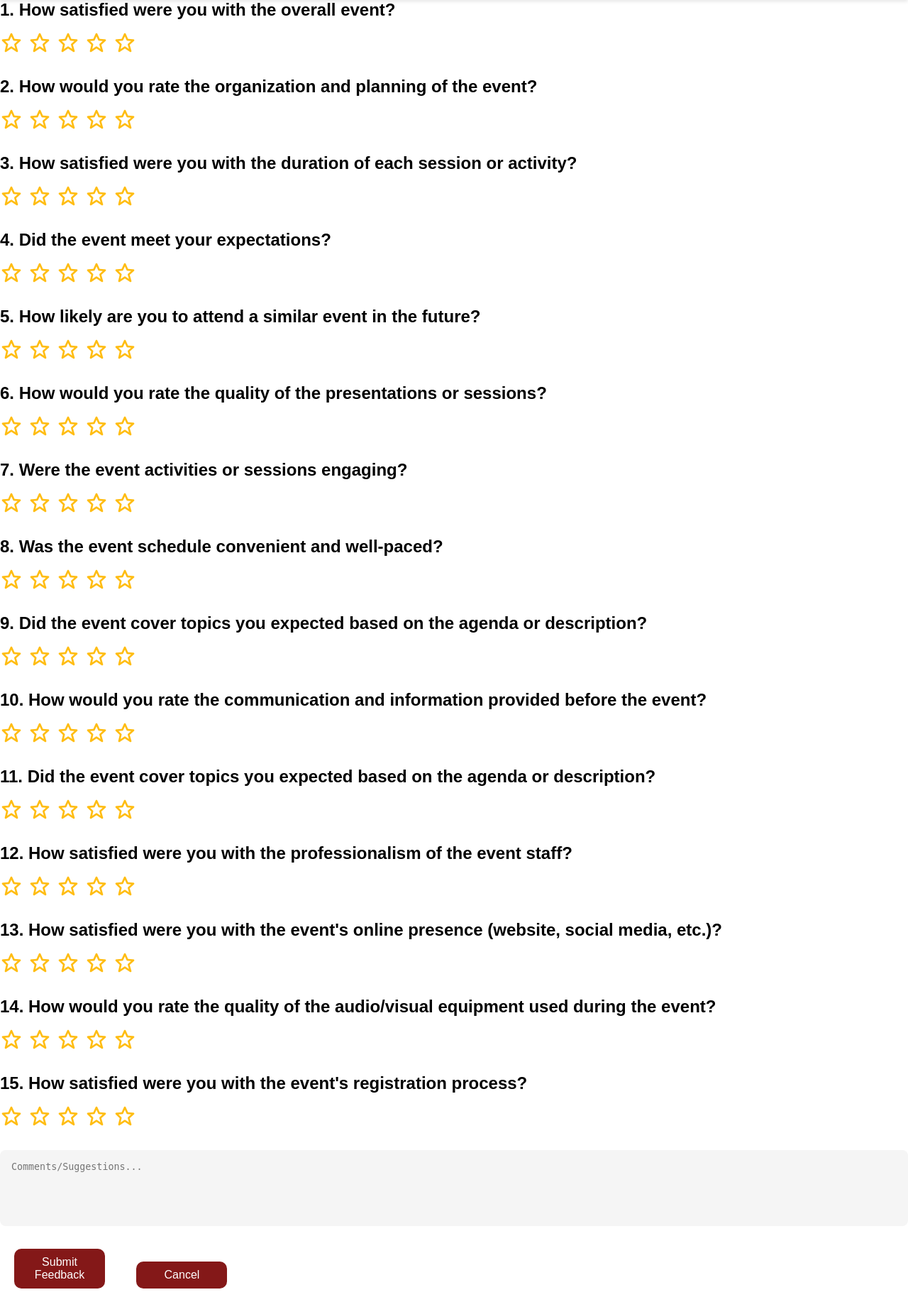
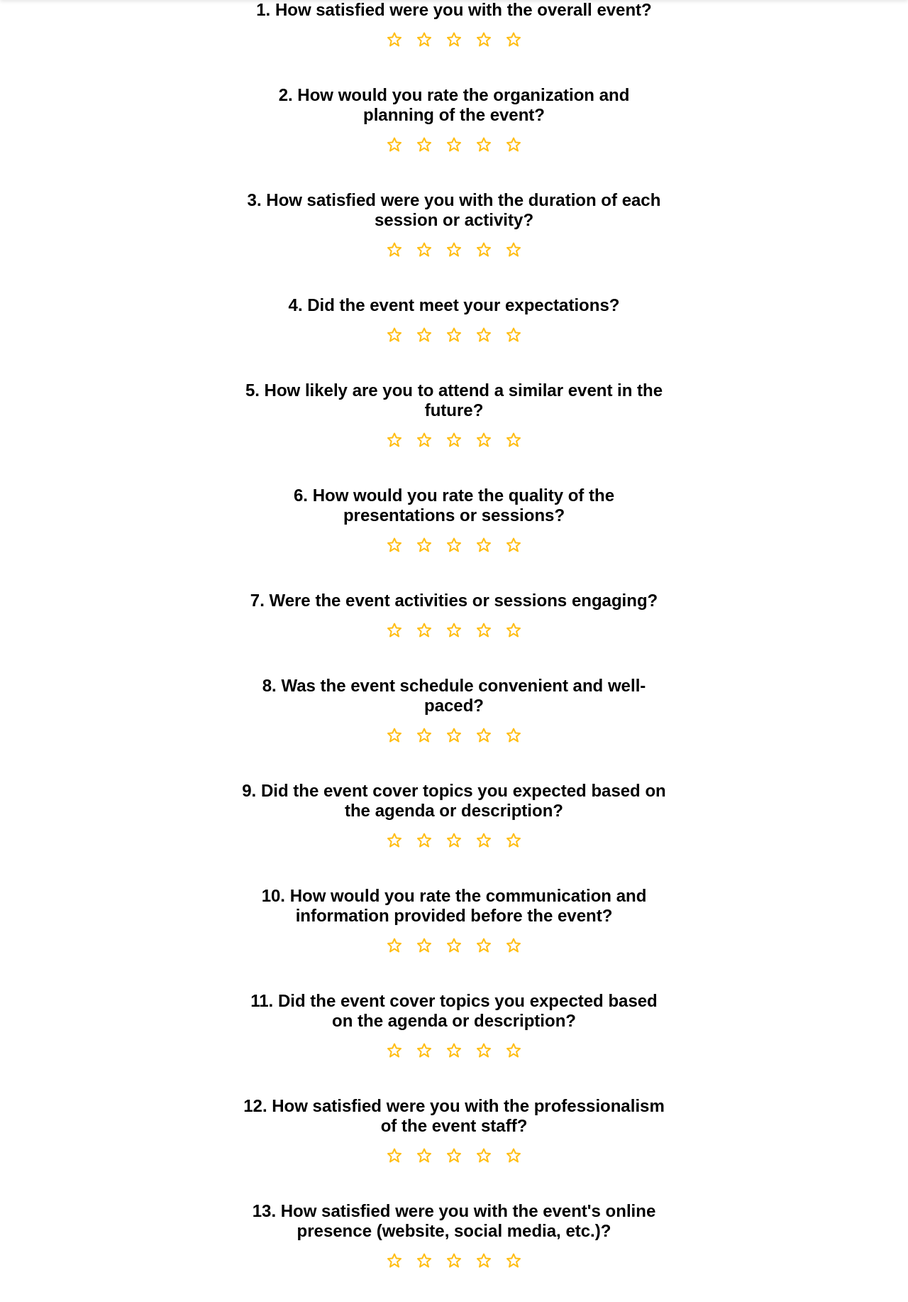
Before and after one commit to kjgb031/soft-eng101-main, a PHP site: page /feedbackform.html in a window 1280 px wide. Shown: the part 110-1944 px from the top of the page at 71% size. Run offline with PHP 8.4, Linux system fonts and the light colour scheme; a stand-in replaces the project's code that opens the database connection.

Commit message:
Feedback form updated

```diff
--- a/feedback.php
+++ b/feedback.php
@@ -1,3 +1,4 @@
+<?php
 // Include your database connection
 include 'db_connection.php';
 
@@ -68,3 +69,4 @@ if ($_SERVER['REQUEST_METHOD'] == 'POST' && $_POST['action'] === 'submit') {
     header("Location: index.html");
     exit();
 }
+?>
--- a/feedbackform.html
+++ b/feedbackform.html
@@ -19,10 +19,9 @@
     </header>
 
      <main>
-        <form action="feedback.php" method="POST"></form>
+        <form action="feedback.php" method="POST">
             <div class="wrapper">
                 <h3>1. How satisfied were you with the overall event?</h3>
-            <form action="#">
                 <div class="rating">
                     <input type="number" name="question_01" hidden>
                     <i class='bx bx-star star' style="--i: 0;"></i>
@@ -31,9 +30,10 @@
                     <i class='bx bx-star star' style="--i: 3;"></i>
                     <i class='bx bx-star star' style="--i: 4;"></i>
                 </div>
+            </div>
+
             <div class="wrapper">
                 <h3>2. How would you rate the organization and planning of the event?</h3>
-            <form action="#">
                 <div class="rating">
                     <input type="number" name="question_02" hidden>
                     <i class='bx bx-star star' style="--i: 0;"></i>
@@ -42,9 +42,10 @@
                     <i class='bx bx-star star' style="--i: 3;"></i>
                     <i class='bx bx-star star' style="--i: 4;"></i>
                 </div>
+            </div>
+
             <div class="wrapper">
                 <h3>3. How satisfied were you with the duration of each session or activity?</h3>
-            <form action="#">
                 <div class="rating">
                     <input type="number" name="question_33" hidden>
                     <i class='bx bx-star star' style="--i: 0;"></i>
@@ -53,9 +54,10 @@
                     <i class='bx bx-star star' style="--i: 3;"></i>
                     <i class='bx bx-star star' style="--i: 4;"></i>
                 </div>
+            </div>
+
             <div class="wrapper">
                 <h3>4. Did the event meet your expectations?</h3>
-            <form action="#">
                     <div class="rating">
                         <input type="number" name="question_04" hidden>
                         <i class='bx bx-star star' style="--i: 0;"></i>
@@ -64,9 +66,10 @@
                         <i class='bx bx-star star' style="--i: 3;"></i>
                         <i class='bx bx-star star' style="--i: 4;"></i>
                     </div>
+            </div>
+
             <div class="wrapper">
                 <h3>5. How likely are you to attend a similar event in the future?</h3>
-            <form action="#">
                     <div class="rating">
                         <input type="number" name="question_05" hidden>
                         <i class='bx bx-star star' style="--i: 0;"></i>
@@ -75,9 +78,10 @@
                         <i class='bx bx-star star' style="--i: 3;"></i>
                         <i class='bx bx-star star' style="--i: 4;"></i>
                     </div>
+            </div>
+
             <div class="wrapper">
                 <h3>6. How would you rate the quality of the presentations or sessions?</h3>
-            <form action="#">
                     <div class="rating">
                         <input type="number" name="question_06" hidden>
                         <i class='bx bx-star star' style="--i: 0;"></i>
@@ -86,9 +90,10 @@
                         <i class='bx bx-star star' style="--i: 3;"></i>
                         <i class='bx bx-star star' style="--i: 4;"></i>
                     </div>
+            </div>
+
             <div class="wrapper">
                 <h3>7. Were the event activities or sessions engaging?</h3>
-            <form action="#">
                     <div class="rating">
                         <input type="number" name="question_07" hidden>
                         <i class='bx bx-star star' style="--i: 0;"></i>
@@ -97,9 +102,10 @@
                         <i class='bx bx-star star' style="--i: 3;"></i>
                         <i class='bx bx-star star' style="--i: 4;"></i>
                     </div>
+            </div>
+
             <div class="wrapper">
                 <h3>8. Was the event schedule convenient and well-paced?</h3>
-            <form action="#">
                     <div class="rating">
                         <input type="number" name="question_08" hidden>
                         <i class='bx bx-star star' style="--i: 0;"></i>
@@ -108,9 +114,10 @@
                         <i class='bx bx-star star' style="--i: 3;"></i>
                         <i class='bx bx-star star' style="--i: 4;"></i>
                     </div>
+            </div>
+
             <div class="wrapper">
                 <h3>9. Did the event cover topics you expected based on the agenda or description?</h3>
-            <form action="#">
                     <div class="rating">
                         <input type="number" name="question_09" hidden>
                         <i class='bx bx-star star' style="--i: 0;"></i>
@@ -119,9 +126,10 @@
                         <i class='bx bx-star star' style="--i: 3;"></i>
                         <i class='bx bx-star star' style="--i: 4;"></i>
                     </div>
+            </div>
+
             <div class="wrapper">
                 <h3>10. How would you rate the communication and information provided before the event?</h3>
-            <form action="#">
                     <div class="rating">
                         <input type="number" name="question_10" hidden>
                         <i class='bx bx-star star' style="--i: 0;"></i>
@@ -130,9 +138,10 @@
                         <i class='bx bx-star star' style="--i: 3;"></i>
                         <i class='bx bx-star star' style="--i: 4;"></i>
                     </div>
+            </div>
+
             <div class="wrapper">
                 <h3>11. Did the event cover topics you expected based on the agenda or description?</h3>
-            <form action="#">
                     <div class="rating">
                         <input type="number" name="question_11" hidden>
                         <i class='bx bx-star star' style="--i: 0;"></i>
@@ -141,9 +150,10 @@
                         <i class='bx bx-star star' style="--i: 3;"></i>
                         <i class='bx bx-star star' style="--i: 4;"></i>
                     </div>
+            </div>
+
             <div class="wrapper">
                 <h3>12. How satisfied were you with the professionalism of the event staff?</h3>
-            <form action="#">
                     <div class="rating">
                         <input type="number" name="question_12" hidden>
                         <i class='bx bx-star star' style="--i: 0;"></i>
@@ -152,9 +162,10 @@
                         <i class='bx bx-star star' style="--i: 3;"></i>
                         <i class='bx bx-star star' style="--i: 4;"></i>
                     </div>
+            </div>
+
             <div class="wrapper">
                 <h3>13. How satisfied were you with the event's online presence (website, social media, etc.)?</h3>
-            <form action="#">
                     <div class="rating">
                         <input type="number" name="question_13" hidden>
                         <i class='bx bx-star star' style="--i: 0;"></i>
@@ -163,9 +174,10 @@
                         <i class='bx bx-star star' style="--i: 3;"></i>
                         <i class='bx bx-star star' style="--i: 4;"></i>
                     </div>
+            </div>
+
             <div class="wrapper">
                 <h3>14. How would you rate the quality of the audio/visual equipment used during the event?</h3>
-            <form action="#">
                     <div class="rating">
                         <input type="number" name="question_14" hidden>
                         <i class='bx bx-star star' style="--i: 0;"></i>
@@ -174,9 +186,10 @@
                         <i class='bx bx-star star' style="--i: 3;"></i>
                         <i class='bx bx-star star' style="--i: 4;"></i>
                     </div>
+            </div>
+
             <div class="wrapper">
                 <h3>15. How satisfied were you with the event's registration process?</h3>
-            <form action="#">
                 <div class="rating">
                     <input type="number" name="question_15" hidden>
                     <i class='bx bx-star star' style="--i: 0;"></i>
@@ -185,11 +198,14 @@
                     <i class='bx bx-star star' style="--i: 3;"></i>
                     <i class='bx bx-star star' style="--i: 4;"></i>
                 </div>
+            </div>
+
             <div class="button-submit">
                 <textarea name="opinion" cols="30" rows="5" placeholder="Comments/Suggestions..."></textarea>
                 <button type="submit" name="action" value="submit" class="submit-btn">Submit Feedback</button>
                 <button type="button" name="action" value="cancel" class="submit-btn cancel-btn">Cancel</button>
             </div>
+        </form>
     </main>
 
     <footer>
@@ -221,6 +237,7 @@
             <p>Copyright © 2024. All Rights Reserved. AJEK Visionaries</p>
         </div>
     </footer>
+
     <script src="feedback.js" async defer></script>
 </body>
 </html>
--- a/style_feedback.css
+++ b/style_feedback.css
@@ -1,4 +1,3 @@
-
 * {
   margin: 0;
   padding: 0;
@@ -114,6 +113,30 @@ footer {
 	--shadow: 8px 8px 30px rgba(0,0,0,.05);
 }
 
+main form {
+  display: flex;
+  flex-direction: column;
+  align-items: center;
+}
+
+.wrapper {
+  width: 100%;
+  max-width: 600px;
+  text-align: center;
+  margin-bottom: 20px;
+}
+
+.rating {
+  display: flex;
+  justify-content: center;
+  margin-top: 10px;
+}
+
+.rating .star {
+  font-size: 24px;
+  cursor: pointer;
+  margin: 0 5px;
+}
 
 .wrapper h3 {
 	font-size: 1.5rem;
@@ -134,6 +157,27 @@ footer {
 .rating .star.active {
 	opacity: 0;
 	animation: animate .5s calc(var(--i) * .1s) ease-in-out forwards;
+}
+
+.button-submit {
+  display: flex;
+  flex-direction: column;
+  align-items: center;
+  width: 100%;
+  max-width: 1000px;
+}
+
+.button-submit textarea {
+  width: 100%;
+  max-width: 500px;
+  margin-bottom: 15px;
+  padding: 10px;
+  resize: vertical;
+}
+
+.submit-btn {
+  width: 150px;
+  margin: 5px;
 }
 
 @keyframes animate {
```
Lines whose indentation alone changed are shown as unchanged.
